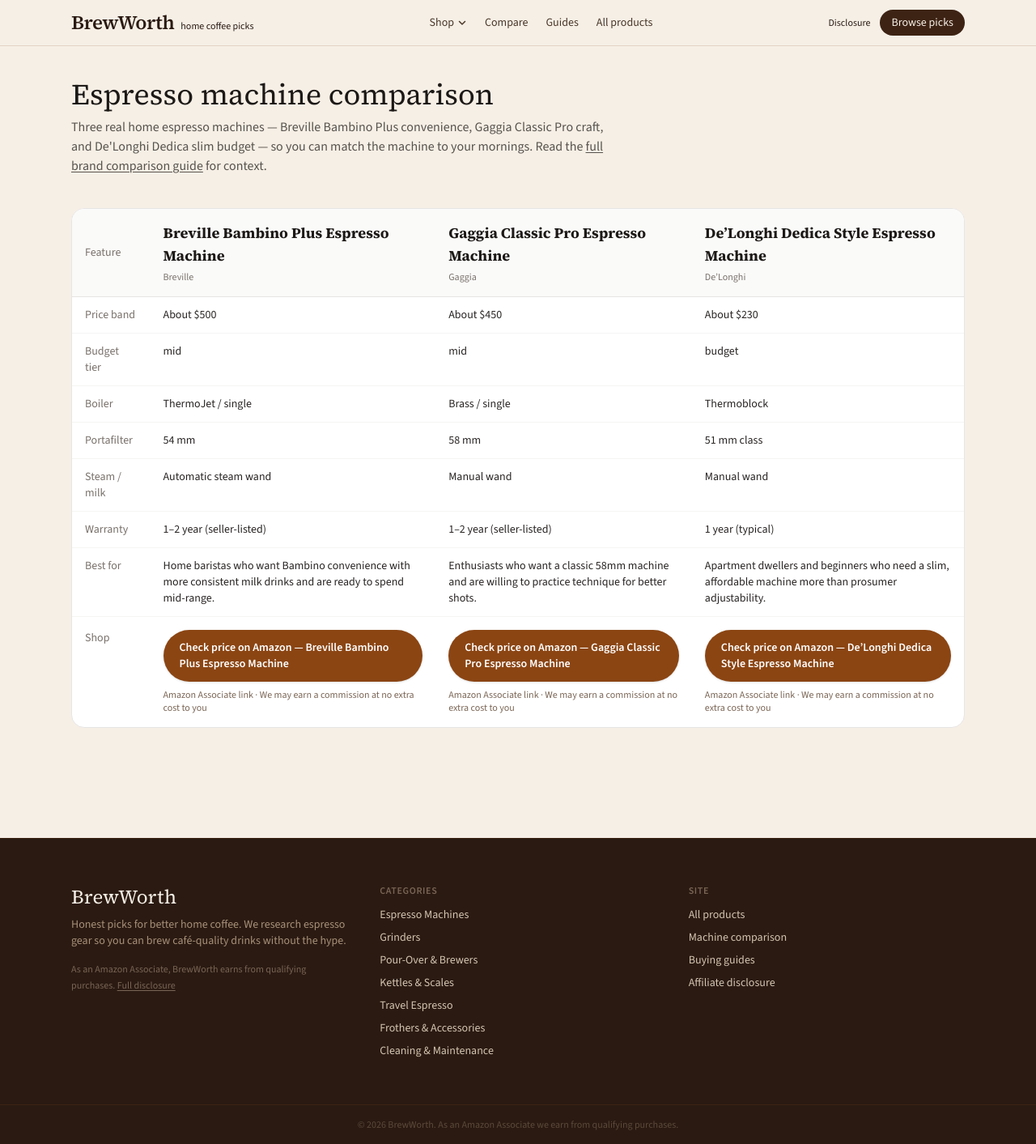
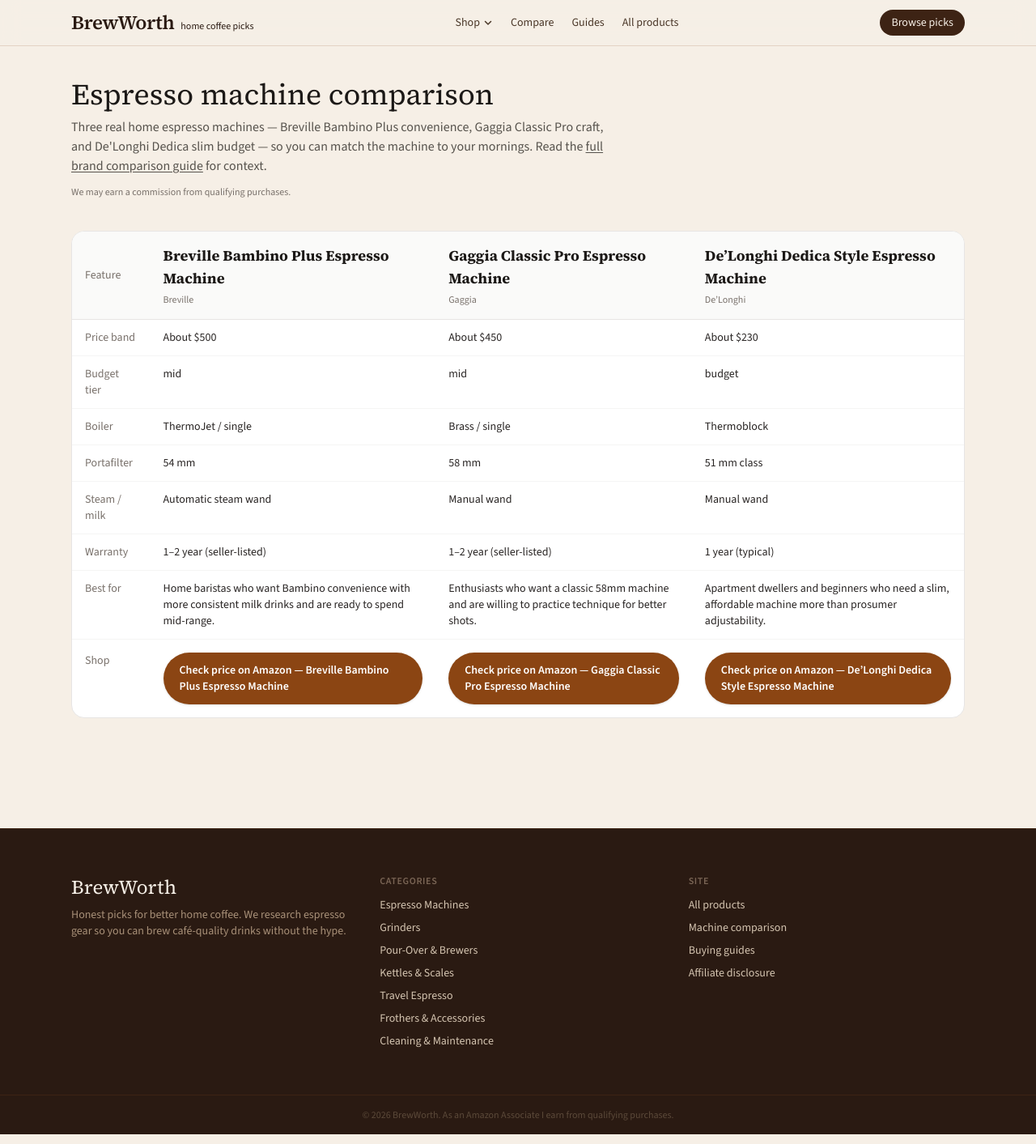
Before and after one commit to tygriffin045/brewworth, a Next.js app: page /compare in a window 1280 px wide. Shown: the whole page at 81% size. Built offline with nearby package versions, Linux system fonts and the light colour scheme.

Commit message:
Make affiliate disclosures subtler: one muted line per commercial page, footer Associate line

```diff
--- a/src/app/compare/page.tsx
+++ b/src/app/compare/page.tsx
@@ -3,6 +3,7 @@
 import Link from "next/link";
 import { getProduct } from "@/data/products";
 import { AffiliateButton } from "@/components/AffiliateButton";
+import { DisclosureLine } from "@/components/DisclosureLine";
 
 export const metadata: Metadata = {
   title: "Espresso machine comparison",
@@ -86,6 +87,7 @@
         </Link>{" "}
         for context.
       </p>
+      <DisclosureLine className="mt-3" />
 
       <div className="mt-10 overflow-x-auto rounded-2xl border border-stone-200 bg-white">
         <table className="min-w-[720px] w-full text-left text-sm">
--- a/src/app/page.tsx
+++ b/src/app/page.tsx
@@ -5,7 +5,6 @@
 import { getFeaturedProducts } from "@/data/products";
 import { guides } from "@/data/guides";
 import { ProductCard } from "@/components/ProductCard";
-import { TrustStrip } from "@/components/TrustStrip";
 import { DisclosureLine } from "@/components/DisclosureLine";
 
 export const metadata: Metadata = {
@@ -55,8 +54,8 @@
           </h1>
           <p className="mt-4 text-lg text-[#4a3728]">
             BrewWorth is an expert coffee niche guide: espresso machines,
-            grinders, pour-over, and travel kits with clear verdicts, honest
-            cons, and Amazon Associate links — no invented brand scores.
+            grinders, pour-over, and travel kits with clear verdicts and honest
+            cons — no invented brand scores.
           </p>
           <div className="mt-8 flex flex-wrap gap-3">
             <Link
@@ -182,8 +181,6 @@
         </div>
       </section>
 
-      <TrustStrip />
-
       <section>
         <h2 className="font-serif text-3xl text-[#2a1a12]">Buying guides</h2>
         <p className="mt-1 text-[#5c4a3a]">
--- a/src/app/products/[slug]/page.tsx
+++ b/src/app/products/[slug]/page.tsx
@@ -268,7 +268,7 @@
           amazonAsin={product.amazonAsin}
           amazonQuery={product.amazonQuery}
           label="Check price on Amazon"
-          className="[&_a]:min-h-11 [&_a]:w-full [&_a]:py-3 [&_a]:text-center [&_p]:hidden"
+          className="[&_a]:min-h-11 [&_a]:w-full [&_a]:py-3 [&_a]:text-center"
         />
       </div>
       <div className="h-20 md:hidden" aria-hidden />
--- a/src/app/products/page.tsx
+++ b/src/app/products/page.tsx
@@ -2,6 +2,7 @@
 import { DEFAULT_OG_IMAGE } from "@/lib/site";
 import { products } from "@/data/products";
 import { ProductFilters } from "@/components/ProductFilters";
+import { DisclosureLine } from "@/components/DisclosureLine";
 
 export const metadata: Metadata = {
   title: "All products — espresso machines, grinders & more",
@@ -30,8 +31,9 @@
       <h1 className="font-serif text-4xl text-stone-900">All products</h1>
       <p className="mt-2 max-w-2xl text-stone-600">
         Filter by category and budget band. Every product page includes pros,
-        cons, who it&apos;s for, and an Amazon Associate buy link.
+        cons, who it&apos;s for, and a link to check the current price.
       </p>
+      <DisclosureLine className="mt-3" />
       <div className="mt-8">
         <ProductFilters products={products} />
       </div>
--- a/src/components/AffiliateButton.tsx
+++ b/src/components/AffiliateButton.tsx
@@ -43,9 +43,6 @@
       >
         {label ?? `Check price on Amazon — ${productName}`}
       </a>
-      <p className="mt-2 text-xs text-[#7a6555]">
-        Amazon Associate link · We may earn a commission at no extra cost to you
-      </p>
     </div>
   );
 }
--- a/src/components/DisclosureLine.tsx
+++ b/src/components/DisclosureLine.tsx
@@ -1,20 +1,10 @@
-import Link from "next/link";
 import { AFFILIATE_DISCLOSURE_SHORT } from "@/lib/affiliate";
 
-/** Compact FTC line — visible without competing with CTAs */
+/** Single, subtle FTC line shown once near the top of commercial pages. */
 export function DisclosureLine({ className = "" }: { className?: string }) {
   return (
-    <p
-      className={`text-xs leading-relaxed text-[#7a6555] ${className}`}
-      role="note"
-    >
-      {AFFILIATE_DISCLOSURE_SHORT}{" "}
-      <Link
-        href="/affiliate-disclosure"
-        className="underline underline-offset-2 hover:text-[#3d2314]"
-      >
-        Disclosure
-      </Link>
+    <p className={`text-xs text-stone-500 ${className}`}>
+      {AFFILIATE_DISCLOSURE_SHORT}
     </p>
   );
 }
--- a/src/components/Footer.tsx
+++ b/src/components/Footer.tsx
@@ -1,6 +1,5 @@
 import Link from "next/link";
 import { categories } from "@/data/categories";
-import { AFFILIATE_DISCLOSURE_SHORT } from "@/lib/affiliate";
 
 export function Footer() {
   return (
@@ -11,15 +10,6 @@
           <p className="mt-2 text-sm text-[#a89078]">
             Honest picks for better home coffee. We research espresso gear so
             you can brew café-quality drinks without the hype.
-          </p>
-          <p className="mt-4 text-xs leading-relaxed text-[#7a6555]">
-            {AFFILIATE_DISCLOSURE_SHORT}{" "}
-            <Link
-              href="/affiliate-disclosure"
-              className="underline underline-offset-2 hover:text-[#d4c4b0]"
-            >
-              Full disclosure
-            </Link>
           </p>
         </div>
         <div>
@@ -71,7 +61,7 @@
         </div>
       </div>
       <div className="border-t border-[#3d2314] py-4 text-center text-xs text-[#5c4a3a]">
-        © {new Date().getFullYear()} BrewWorth. As an Amazon Associate we earn
+        © {new Date().getFullYear()} BrewWorth. As an Amazon Associate I earn
         from qualifying purchases.
       </div>
     </footer>
--- a/src/components/SiteNav.tsx
+++ b/src/components/SiteNav.tsx
@@ -235,12 +235,6 @@
 
         <div className="flex items-center gap-2 text-sm sm:gap-3">
           <Link
-            href="/affiliate-disclosure"
-            className="hidden text-xs text-[#f6efe6]0 underline-offset-2 hover:text-[#3d2a1e] hover:underline sm:inline"
-          >
-            Disclosure
-          </Link>
-          <Link
             href="/products"
             className="rounded-full bg-[#3d2314] px-3.5 py-1.5 text-xs font-medium text-[#f6efe6] hover:bg-[#2a1a12] sm:text-sm"
           >
@@ -350,15 +344,6 @@
                       All products
                     </Link>
                   </li>
-                  <li>
-                    <Link
-                      href="/affiliate-disclosure"
-                      className="block rounded-lg px-3 py-2.5 text-[#5c4a3a] hover:bg-[#ebe0d2]/70"
-                      onClick={closeMobile}
-                    >
-                      Disclosure
-                    </Link>
-                  </li>
                 </ul>
 
                 <p className="mb-3 text-xs font-semibold uppercase tracking-wider text-[#f6efe6]0">
--- a/src/components/TrustStrip.tsx
+++ /dev/null
@@ -1,57 +0,0 @@
-import Link from "next/link";
-import { AFFILIATE_DISCLOSURE_SHORT } from "@/lib/affiliate";
-
-const items = [
-  {
-    title: "We brew what we’d recommend",
-    body: "Picks reflect practical home espresso use, not paid rankings or invented scores.",
-  },
-  {
-    title: "Clear affiliate disclosure",
-    body: "If we earn a commission, we say so in plain language.",
-  },
-  {
-    title: "Amazon Associate links",
-    body: "Buy buttons go to Amazon with our Associates tag. We may earn a commission at no extra cost to you.",
-  },
-];
-
-export function TrustStrip() {
-  return (
-    <section className="rounded-2xl border border-amber-800/25 bg-[#ebe0d2]/80 px-5 py-6 sm:px-8">
-      <p className="text-xs text-[#7a6555]">
-        {AFFILIATE_DISCLOSURE_SHORT}{" "}
-        <Link
-          href="/affiliate-disclosure"
-          className="font-medium text-[#6b3410] underline underline-offset-2"
-        >
-          Full disclosure
-        </Link>
-      </p>
-      <div className="mt-4 flex flex-col gap-2 sm:flex-row sm:items-end sm:justify-between">
-        <div>
-          <p className="text-xs font-semibold uppercase tracking-wider text-[#8b4513]/90">
-            How BrewWorth works
-          </p>
-          <h2 className="mt-1 font-serif text-2xl text-[#2a1a12]">
-            Affiliate transparency, not hype
-          </h2>
-        </div>
-        <Link
-          href="/affiliate-disclosure"
-          className="text-sm font-medium text-[#6b3410] underline underline-offset-4"
-        >
-          Read our FTC disclosure →
-        </Link>
-      </div>
-      <div className="mt-6 grid gap-5 sm:grid-cols-3">
-        {items.map((item) => (
-          <div key={item.title}>
-            <p className="font-medium text-[#2a1a12]">{item.title}</p>
-            <p className="mt-1 text-sm text-[#5c4a3a]">{item.body}</p>
-          </div>
-        ))}
-      </div>
-    </section>
-  );
-}
--- a/src/lib/affiliate.ts
+++ b/src/lib/affiliate.ts
@@ -28,4 +28,4 @@
 }
 
 export const AFFILIATE_DISCLOSURE_SHORT =
-  "As an Amazon Associate, BrewWorth earns from qualifying purchases.";
+  "We may earn a commission from qualifying purchases.";
```
